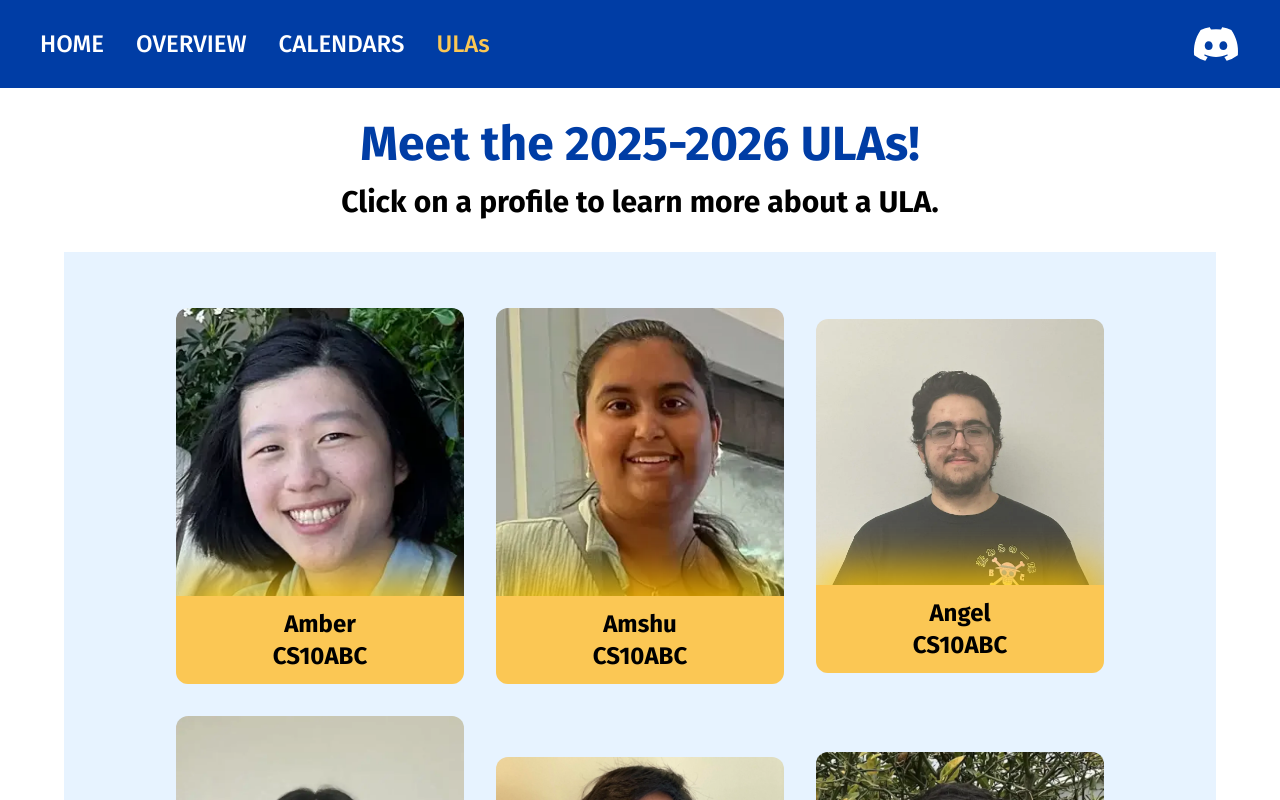
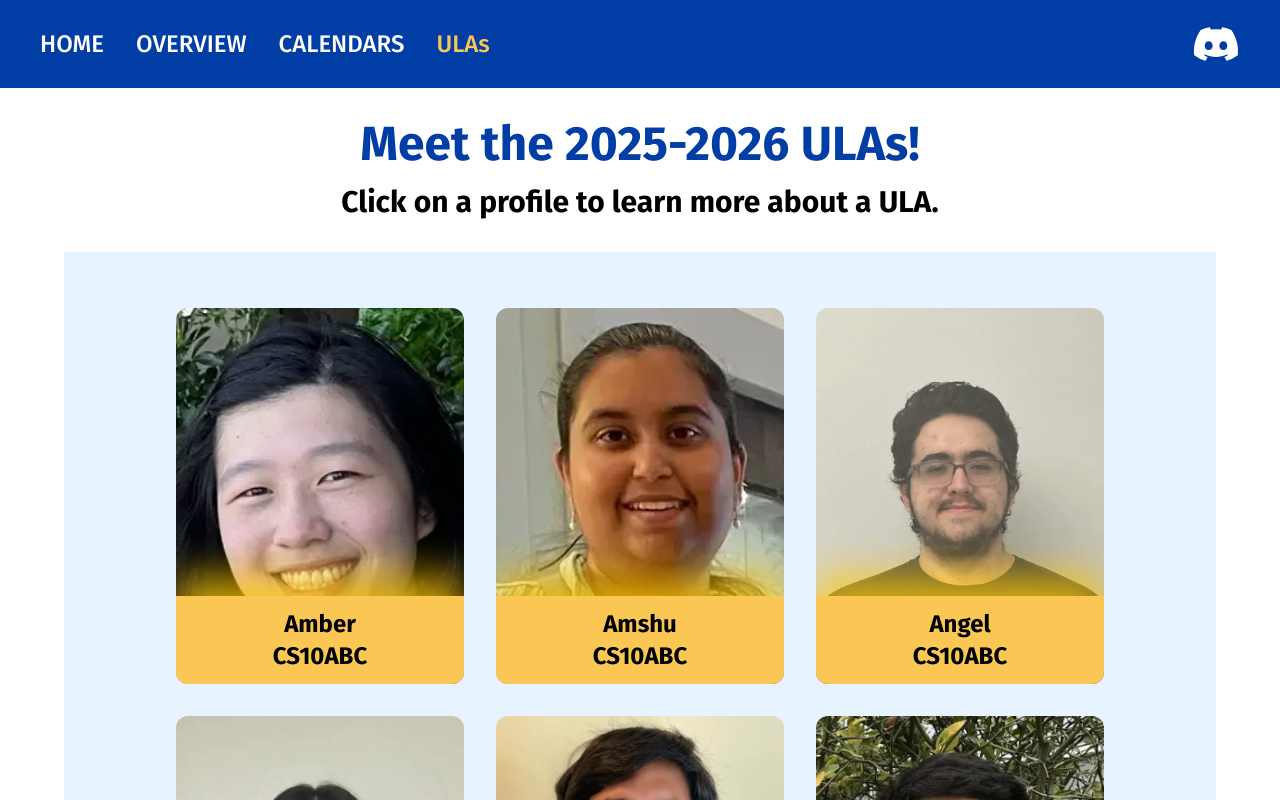
Before and after one commit to acm-ucr/cse-ula, a Next.js app: page /ula in a window 1280 px wide. Shown: the top 800 px of the page. Built offline with nearby package versions, Linux system fonts and the light colour scheme.

Commit message:
testing sizing card

```diff
--- a/src/components/ula/Card.tsx
+++ b/src/components/ula/Card.tsx
@@ -23,23 +23,19 @@ const Card = ({ image, name, classes, description }: ulaCardProps) => {
       style={{ transformStyle: "preserve-3d" }}
     >
       <div
-        className="flex flex-col overflow-hidden rounded-xl"
+        className="flex w-full flex-col overflow-hidden rounded-xl"
         style={{ backfaceVisibility: "hidden", transform: "rotateY(0deg)" }}
       >
-        <div className="aspect-[4/3]">
-          <Image
-            src={image}
-            alt={name}
-            className="h-full w-full object-cover"
-          />
+        <div className="aspect-[4/4]">
+          <Image src={image} alt={name} fill className="object-cover" />
         </div>
-        <div className="h-1/8 flex flex-col items-center justify-center bg-ula-yellow-accent py-3 text-2xl font-bold shadow-[0_-20px_40px_rgba(255,200,0,.8)]">
+        <div className="z-20 flex flex-col items-center justify-center bg-ula-yellow-accent py-3 text-2xl font-bold shadow-[0_-20px_40px_rgba(255,200,0,.8)]">
           <p>{name}</p>
           <p>{classes}</p>
         </div>
       </div>
       <div
-        className="absolute flex h-full items-center justify-center rounded-xl border-8 border-ula-yellow-accent text-center text-base"
+        className="absolute flex h-full items-center justify-center rounded-xl border-8 border-ula-yellow-accent p-4 text-center text-base"
         style={{ backfaceVisibility: "hidden", transform: "rotateY(180deg)" }}
       >
         {description}
```
